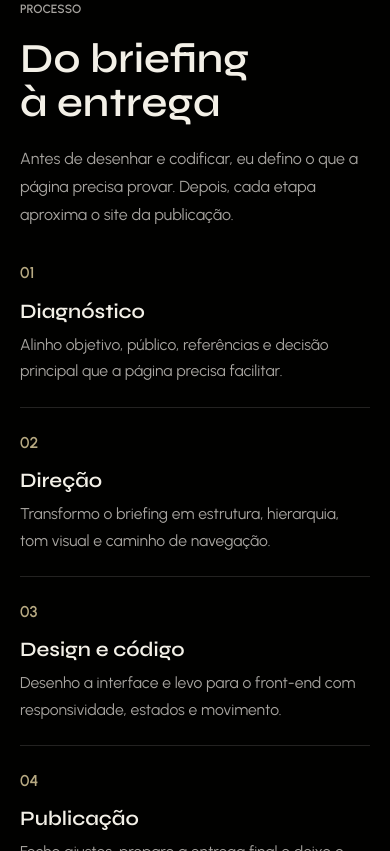
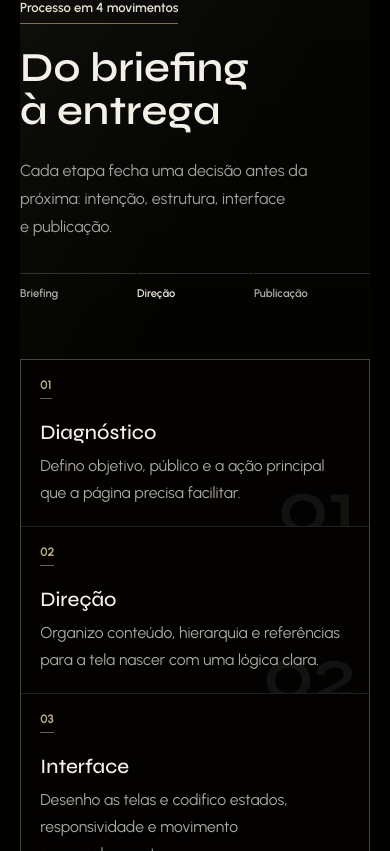
Before and after one commit to Monteiromathe550/matheus-portifolio, a React (Vite) app: page / in a window 390 px wide. Shown: the part 3793-4644 px from the top of the page. Built offline with nearby package versions, Linux system fonts and the light colour scheme.

Commit message:
Redesign process section

```diff
--- a/src/App.tsx
+++ b/src/App.tsx
@@ -58,10 +58,10 @@ const specialties = [
 ]
 
 const processSteps = [
-  ["01", "Diagnóstico", "Alinho objetivo, público, referências e decisão principal que a página precisa facilitar."],
-  ["02", "Direção", "Transformo o briefing em estrutura, hierarquia, tom visual e caminho de navegação."],
-  ["03", "Design e código", "Desenho a interface e levo para o front-end com responsividade, estados e movimento."],
-  ["04", "Publicação", "Fecho ajustes, preparo a entrega final e deixo o site pronto para ir ao ar."],
+  ["01", "Diagnóstico", "Defino objetivo, público e a ação principal que a página precisa facilitar."],
+  ["02", "Direção", "Organizo conteúdo, hierarquia e referências para a tela nascer com uma lógica clara."],
+  ["03", "Interface", "Desenho as telas e codifico estados, responsividade e movimento com acabamento."],
+  ["04", "Entrega", "Ajusto detalhes, publico ou preparo os arquivos finais e deixo os próximos passos claros."],
 ]
 
 const navItems = [
@@ -607,22 +607,37 @@ function Services() {
 function Process() {
   return (
     <section id="processo" className="process-section mx-auto max-w-[1440px] px-6 py-10 md:px-20 md:py-16" aria-labelledby="process-title">
-      <div className="grid gap-10 border-y border-border py-14 lg:grid-cols-[0.75fr_1.25fr] lg:gap-20">
-        <div data-reveal="heading">
-          <p className="mb-5 text-xs font-semibold uppercase text-muted-foreground">Processo</p>
-          <h2 id="process-title" className="max-w-md text-4xl font-medium leading-tight text-primary md:text-5xl">Do briefing à entrega</h2>
-          <p className="mt-5 max-w-md text-base leading-7 text-muted-foreground">
-            Antes de desenhar e codificar, eu defino o que a página precisa provar. Depois, cada etapa aproxima o site da publicação.
-          </p>
-        </div>
-        <div className="process-list divide-y divide-border" data-reveal="timeline">
-          {processSteps.map(([number, title, text]) => (
-            <div key={title} className="process-step grid gap-4 py-6 first:pt-0 last:pb-0 sm:grid-cols-[4rem_0.72fr_1.28fr] sm:items-start" data-reveal="process-step" style={revealStyle(Number(number) - 1)}>
-              <p className="process-number text-xs font-semibold text-secondary">{number}</p>
-              <h3 className="text-xl font-medium text-primary">{title}</h3>
-              <p className="max-w-xl text-sm leading-6 text-muted-foreground">{keepLastWordsTogether(text)}</p>
+      <div className="process-shell border-y border-border py-12 lg:py-14">
+        <div className="grid gap-12 lg:grid-cols-[0.78fr_1.22fr] lg:gap-16 xl:gap-24">
+          <div className="process-intro" data-reveal="heading">
+            <p className="process-kicker">Processo em 4 movimentos</p>
+            <h2 id="process-title" className="max-w-[12ch] text-4xl font-medium leading-tight text-primary md:text-5xl">Do briefing à entrega</h2>
+            <p className="mt-6 max-w-md text-base leading-7 text-muted-foreground">
+              Cada etapa fecha uma decisão antes da próxima: intenção, estrutura, interface e publicação.
+            </p>
+            <div className="process-route" aria-label="Resumo do caminho do projeto">
+              <span>Briefing</span>
+              <span>Direção</span>
+              <span>Publicação</span>
             </div>
-          ))}
+          </div>
+          <ol className="process-list" data-reveal="timeline">
+            {processSteps.map(([number, title, text]) => (
+              <li
+                key={title}
+                className="process-step"
+                data-reveal="process-step"
+                data-step={number}
+                style={revealStyle(Number(number) - 1)}
+              >
+                <span className="process-number">{number}</span>
+                <div className="process-step-copy">
+                  <h3>{title}</h3>
+                  <p>{keepLastWordsTogether(text)}</p>
+                </div>
+              </li>
+            ))}
+          </ol>
         </div>
       </div>
     </section>
--- a/src/index.css
+++ b/src/index.css
@@ -649,79 +649,180 @@ html.motion-ready .about-panel[data-reveal-visible="true"]::after {
   transform: translate3d(0, -4px, 0);
 }
 
+.process-shell {
+  position: relative;
+  overflow: hidden;
+}
+
+.process-shell::before {
+  content: "";
+  position: absolute;
+  inset: 0;
+  pointer-events: none;
+  background:
+    linear-gradient(120deg, rgb(198 186 142 / 0.1), transparent 34%),
+    linear-gradient(180deg, rgb(246 244 238 / 0.045), transparent 58%);
+  opacity: 0.72;
+}
+
+.process-shell > * {
+  position: relative;
+}
+
+.process-intro {
+  display: flex;
+  flex-direction: column;
+}
+
+.process-kicker {
+  width: fit-content;
+  margin-bottom: 1.35rem;
+  border-bottom: 1px solid color-mix(in oklch, var(--secondary) 64%, transparent);
+  padding-bottom: 0.55rem;
+  color: color-mix(in oklch, var(--primary) 78%, var(--secondary));
+  font-size: 0.82rem;
+  font-weight: 600;
+  line-height: 1;
+}
+
+.process-route {
+  display: grid;
+  grid-template-columns: repeat(3, minmax(0, 1fr));
+  gap: 1px;
+  width: min(100%, 31rem);
+  margin-top: auto;
+  padding-top: clamp(2rem, 4vw, 3.5rem);
+  color: color-mix(in oklch, var(--muted-foreground) 88%, var(--primary));
+  font-size: 0.74rem;
+  font-weight: 600;
+}
+
+.process-route span {
+  min-height: 42px;
+  border-top: 1px solid color-mix(in oklch, var(--primary) 18%, transparent);
+  padding-top: 0.75rem;
+}
+
+.process-route span:nth-child(2) {
+  color: color-mix(in oklch, var(--primary) 88%, var(--secondary));
+}
+
 .process-list {
   position: relative;
-}
-
-.process-list::before {
-  content: "";
-  position: absolute;
-  top: 0;
-  bottom: 0;
-  left: 0.25rem;
-  width: 1px;
-  background: linear-gradient(180deg, rgb(198 186 142 / 0.78), rgb(246 244 238 / 0.14));
-  opacity: 0.9;
-  transform: scaleY(1);
-  transform-origin: top;
-}
-
-html.motion-ready .process-list::before {
-  transform: scaleY(0);
-  transition: transform 980ms cubic-bezier(0.16, 1, 0.3, 1);
-}
-
-html.motion-ready .process-list[data-reveal-visible="true"]::before {
-  transform: scaleY(1);
+  display: grid;
+  gap: 1px;
+  margin: 0;
+  padding: 0;
+  border: 1px solid color-mix(in oklch, var(--primary) 16%, transparent);
+  background: color-mix(in oklch, var(--primary) 13%, transparent);
+  list-style: none;
 }
 
 .process-step {
   position: relative;
-  padding-left: 1.35rem;
-  transition:
-    background-color 340ms ease,
-    transform 520ms cubic-bezier(0.16, 1, 0.3, 1);
-}
-
-.process-step::before {
-  content: "";
+  isolation: isolate;
+  display: grid;
+  min-height: 168px;
+  align-content: space-between;
+  gap: clamp(1.5rem, 2.6vw, 2.4rem);
+  overflow: hidden;
+  padding: clamp(1.35rem, 3vw, 2.15rem);
+  background: color-mix(in oklch, var(--background) 91%, var(--primary) 3%);
+  transition:
+    background-color 380ms ease,
+    transform 540ms cubic-bezier(0.16, 1, 0.3, 1);
+}
+
+.process-step::after {
+  content: attr(data-step);
   position: absolute;
-  top: 1.55rem;
-  left: 0.25rem;
-  width: 7px;
-  height: 7px;
-  border: 1px solid rgb(198 186 142 / 0.82);
-  background: var(--background);
-  opacity: 0.68;
-  transform: translate3d(-3px, 0, 0) scale(0.78);
-  transition:
-    background-color 340ms ease,
-    box-shadow 340ms ease,
-    opacity 340ms ease,
-    transform 520ms cubic-bezier(0.16, 1, 0.3, 1);
-}
-
-.process-step:first-child::before {
-  top: 0.25rem;
-}
-
-@media (min-width: 640px) {
-  .process-step {
-    padding-left: 0;
-  }
-
-  .process-list::before,
-  .process-step::before {
-    left: 4.5rem;
-  }
-}
-
-.process-step:hover::before,
-.process-step[data-reveal-visible="true"]::before {
-  background: var(--secondary);
-  box-shadow: 0 0 18px rgb(198 186 142 / 0.34);
-  opacity: 1;
-  transform: translate3d(-3px, 0, 0) scale(1);
+  right: clamp(0.85rem, 2vw, 1.6rem);
+  bottom: -0.2em;
+  z-index: -1;
+  color: color-mix(in oklch, var(--primary) 7%, transparent);
+  font-family: var(--font-display-face);
+  font-size: clamp(4.5rem, 10vw, 9rem);
+  font-weight: 600;
+  line-height: 0.78;
+  transition:
+    color 380ms ease,
+    transform 620ms cubic-bezier(0.16, 1, 0.3, 1);
+}
+
+.process-number {
+  width: fit-content;
+  border-bottom: 1px solid color-mix(in oklch, var(--secondary) 58%, transparent);
+  padding-bottom: 0.4rem;
+  color: var(--secondary);
+  font-size: 0.76rem;
+  font-weight: 700;
+  line-height: 1;
+  transition:
+    color 340ms ease,
+    border-color 340ms ease,
+    transform 420ms cubic-bezier(0.16, 1, 0.3, 1);
+}
+
+.process-step-copy {
+  max-width: 34rem;
+}
+
+.process-step h3 {
+  margin-bottom: 0.85rem;
+  color: var(--primary);
+  font-size: clamp(1.32rem, 2.2vw, 1.75rem);
+  font-weight: 500;
+  line-height: 1.12;
+}
+
+.process-step p {
+  max-width: 31rem;
+  color: color-mix(in oklch, var(--muted-foreground) 92%, var(--primary));
+  font-size: 0.95rem;
+  line-height: 1.7;
+}
+
+.process-step:hover {
+  background: color-mix(in oklch, var(--background) 86%, var(--secondary) 7%);
+  transform: translate3d(0, -2px, 0);
+}
+
+.process-step:hover::after {
+  color: color-mix(in oklch, var(--secondary) 16%, transparent);
+  transform: translate3d(0, -0.04em, 0);
+}
+
+.process-step:hover .process-number {
+  border-color: color-mix(in oklch, var(--secondary) 86%, transparent);
+  transform: translate3d(0, -2px, 0);
+}
+
+@media (min-width: 1024px) {
+  .process-list {
+    grid-template-columns: repeat(2, minmax(0, 1fr));
+    grid-template-rows: repeat(2, minmax(13.5rem, auto));
+  }
+
+  .process-step:first-child {
+    background: color-mix(in oklch, var(--background) 88%, var(--secondary) 6%);
+  }
+
+  .process-step:first-child h3 {
+    font-size: clamp(1.55rem, 2.5vw, 2rem);
+    line-height: 1.08;
+  }
+
+  .process-step:first-child p {
+    font-size: 1rem;
+  }
+
+  .process-step:first-child::after {
+    font-size: clamp(5.5rem, 10vw, 8.5rem);
+  }
+
+  .process-step:nth-child(4) {
+    background: color-mix(in oklch, var(--background) 90%, var(--primary) 5%);
+  }
 }
 
 .contact-form input,
@@ -1382,29 +1483,45 @@ html.motion-ready .process-list[data-reveal-visible="true"]::before {
     padding-top: 4.35rem;
   }
 
-  .process-section > div {
-    gap: 2rem;
+  .process-shell {
     padding-block: 3rem;
   }
 
-  .process-list::before,
-  .process-step::before {
-    display: none;
+  .process-shell::before {
+    opacity: 0.52;
+  }
+
+  .process-route {
+    width: 100%;
+    margin-top: 2rem;
+    padding-top: 0;
+    font-size: 0.7rem;
+  }
+
+  .process-route span {
+    min-height: 38px;
+    padding-top: 0.65rem;
   }
 
   .process-step {
-    display: block;
-    padding-left: 0;
-    padding-block: 1.35rem;
-  }
-
-  .process-step:first-child {
-    padding-top: 0;
+    min-height: 164px;
+    gap: 1.35rem;
+    padding: 1.2rem;
+  }
+
+  .process-step:hover {
+    transform: none;
+  }
+
+  .process-step::after {
+    right: 0.8rem;
+    bottom: -0.16em;
+    font-size: 4.7rem;
   }
 
   .process-number {
     display: inline-flex;
-    margin-bottom: 0.75rem;
+    margin-bottom: 0;
     color: var(--secondary);
   }
 
```
